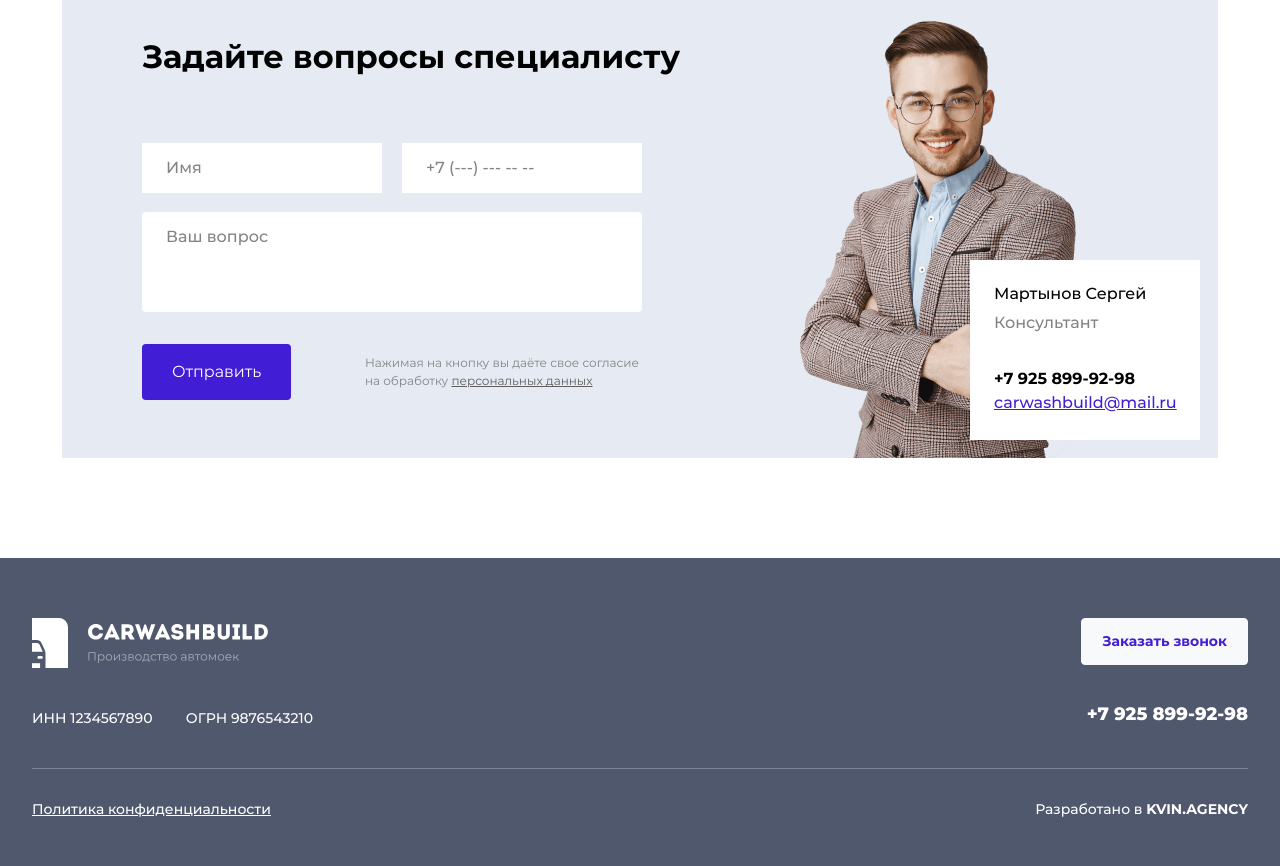
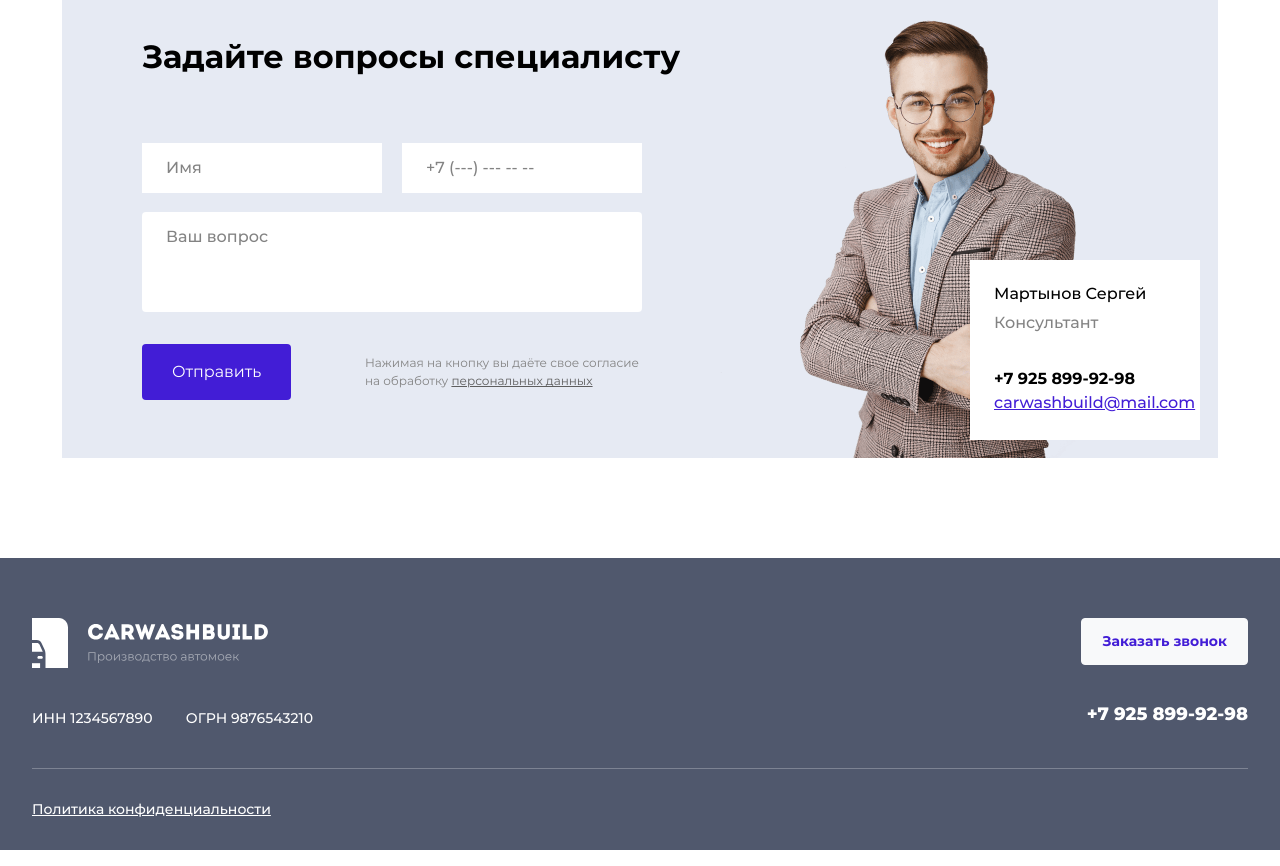
Before and after one commit to Gorichan/CARWASHBUILD, a plain HTML site: page index.html in a window 1280 px wide. Shown: the part 9220-10086 px from the top of the page. Drawn offline with nearby package versions, Linux system fonts and the light colour scheme.

Commit message:
Update index.html

```diff
--- a/index.html
+++ b/index.html
@@ -2146,8 +2146,8 @@
                     data-bs-target="#exampleModal-application" ><span>+7&nbsp;925&nbsp;899-92-98</span></a>
 
 
-                    <a class="lin" href="mailto:carwashbuild@mail.ru"
-                      >carwashbuild@mail.ru</a
+                    <a class="lin" href="#"
+                      >carwashbuild@mail.com</a
                     >
                   </div>
                 </div>
@@ -2187,7 +2187,6 @@
               <div class="footer-sub">
                 <div class="footer-sub-box">
                   <a href="#">Политика конфиденциальности</a>
-                  <p>Разработано в&nbsp;<b>KVIN.AGENCY</b></p>
                 </div>
               </div>
             </div>
```
